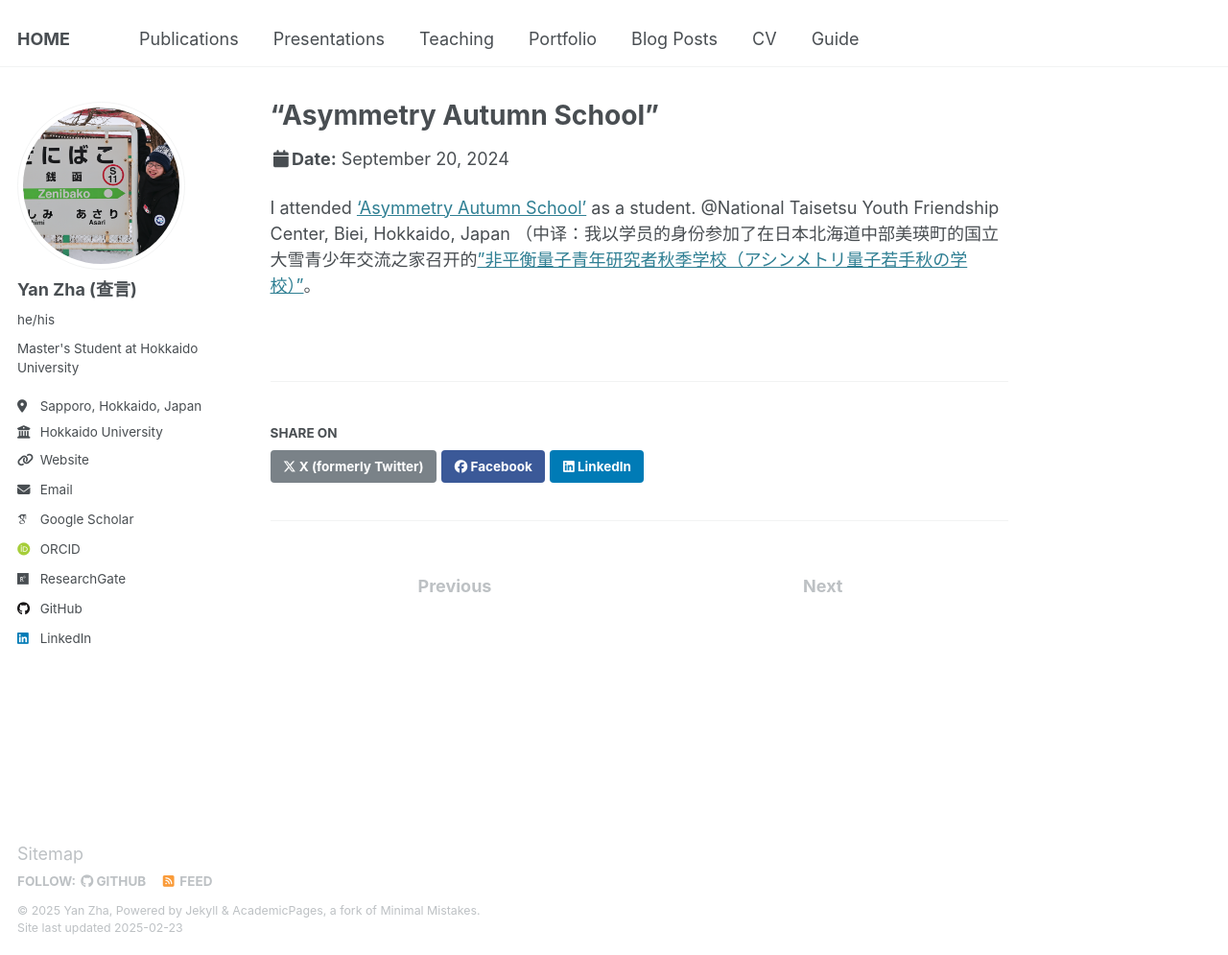
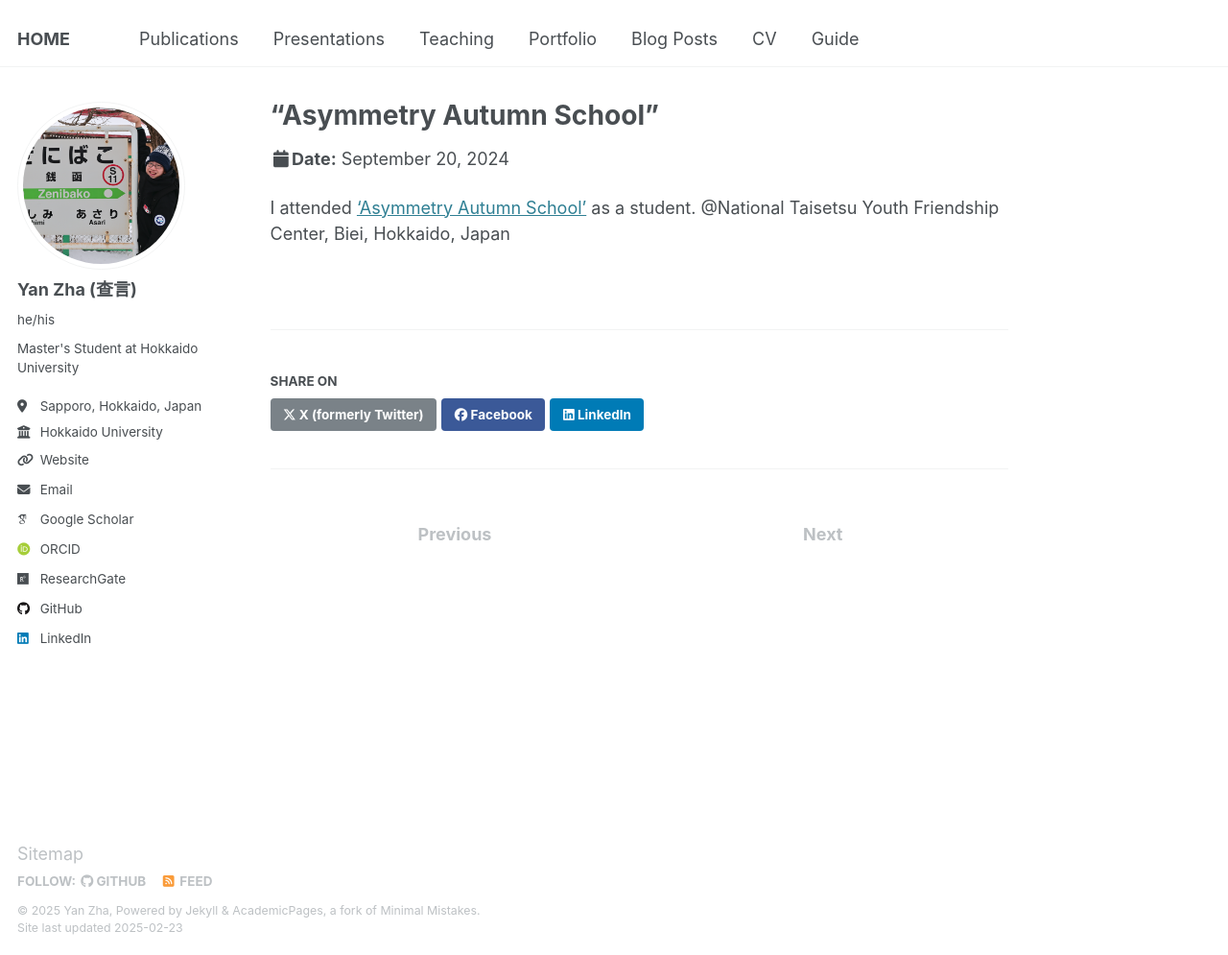
Before and after one commit to yzhacn/yzhacn.github.io, a Jekyll site: the page built from _talks/2024-09-20-semi-1.md, in a window 1280 px wide and 995 px high. Shown: the whole window at 96% size. Built offline with Jekyll 4.4.1, drawn with Linux system fonts in a browser that asks for light colours; some web fonts are replaced.

Commit message:
Update 2024-09-20-semi-1.md

```diff
--- a/_talks/2024-09-20-semi-1.md
+++ b/_talks/2024-09-20-semi-1.md
@@ -9,4 +9,3 @@ location: "Biei, Hokkaido, Japan"
 ---
 
 I attended ['Asymmetry Autumn School'](https://asymmetry.hiroshima-u.ac.jp/event/1097) as a student. @National Taisetsu Youth Friendship Center, Biei, Hokkaido, Japan
-（中译：我以学员的身份参加了在日本北海道中部美瑛町的国立大雪青少年交流之家召开的[”非平衡量子青年研究者秋季学校（アシンメトリ量子若手秋の学校）”](https://asymmetry.hiroshima-u.ac.jp/event/1097)。
```
